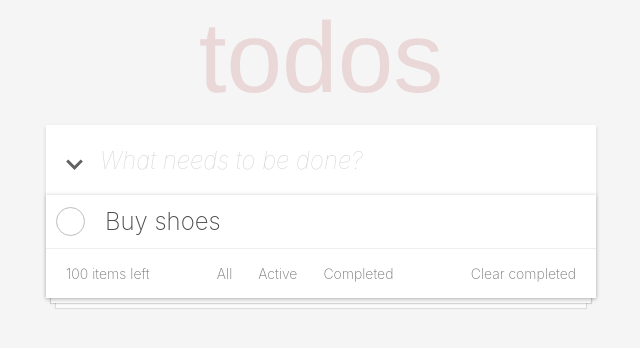
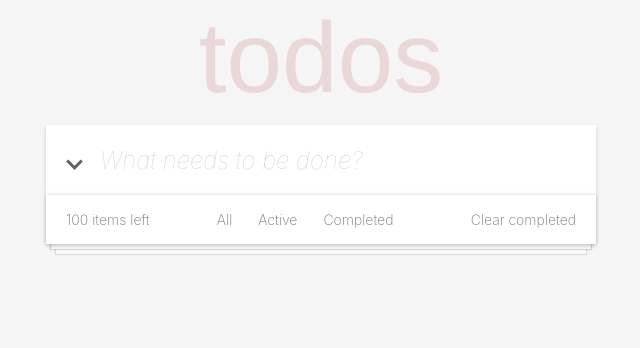
Before and after one commit to tyirenkyi/todo-app, a React (Create React App) app: page / in a window 1280 px wide. Shown: the top 348 px of the page, without its empty margins (319-959 px from the left). Built offline with nearby package versions, Linux system fonts and the light colour scheme.

Commit message:
Add a todo

```diff
--- a/src/App.css
+++ b/src/App.css
@@ -32,6 +32,10 @@ h1 {
   flex-direction: row;
   align-items: center;
   padding: 10px 5px;
+}
+
+.input-box form {
+  width: 100%;
 }
 
 .input-box button {
--- a/src/App.tsx
+++ b/src/App.tsx
@@ -2,34 +2,53 @@ import React, { useState } from 'react';
 import { BiChevronDown } from 'react-icons/bi';
 
 import './App.css';
+import ToDo from "./ToDo";
 import ListItem from "./components/list-item";
 
 function App() {
-  const [all, setAll] = useState <Array<any>>(['in']);
-  const [active, setActive] = useState <Array<any>>(['in', 'yo']);
-  const [complete, setComplete] = useState <Array<any>>(['in', 'yo']);
-  const [activeList, setActiveList] = useState <Array<any>>([all]);
+  const [newTodo, setNewTodo] = useState <string>('');
+  const [all, setAll] = useState <Array<ToDo>>([]);
+  const [active, setActive] = useState <Array<ToDo>>([]);
+  const [complete, setComplete] = useState <Array<ToDo>>([]);
+  const [activeTab, setActiveTab] = useState <number>(0);
 
   const changeList = (list: string) => {
     switch (list) {
       case 'all':
-        setActiveList(all);
+        setActiveTab(0);
         break;
       case 'active':
-        setActiveList(active);
+        setActiveTab(1);
         break;
       case 'complete':
-        setActiveList(complete);
+        setActiveTab(2);
         break;
       default:
         break;
     }
   }
 
+  const handleSubmit = (event: React.FormEvent<HTMLFormElement>) => {
+    event.preventDefault();
+    if(newTodo === "")
+      return;
+    event.currentTarget.reset();
+    setNewTodo("");
+    addToDo({text: newTodo, complete: false});
+  }
+
+  const addToDo = (todo: ToDo) => {
+    setActive([...active, todo]);
+    setAll([...all, todo]);
+  }
+
+  const handleChange = (event: React.FormEvent<HTMLInputElement>) => {
+    event.preventDefault();
+    setNewTodo(event.currentTarget.value);
+  }
+
   const testHooks = () => {
-    setAll([1]);
-    setActive([1]);
-    setComplete([1]);
+    setComplete([{text: 'in', complete: true}]);
   }
 
   return (
@@ -40,13 +59,24 @@ function App() {
           <button onClick={testHooks}>
             <BiChevronDown size={35} color="#616161"/>
           </button>
-          <input
-            placeholder="What needs to be done?"
-          />
+          <form
+            onSubmit={(event) => handleSubmit(event)}
+            id="form"
+          >
+            <input
+              placeholder="What needs to be done?"
+              id="todo"
+              onChange={(event) => handleChange(event)}
+              autoComplete={"off"}
+            />
+            <button
+              hidden type="submit"
+            />
+          </form>
         </div>
         <div className="list-content">
-          {activeList.map((item, index) => (
-            <ListItem />
+          {[all, active, complete][activeTab].map((item, index) => (
+            <ListItem data={item} key={index} />
           ))}
           <div className="list-actions">
             <p className="list-count">100 items left</p>
--- /dev/null
+++ b/src/ToDo.tsx
@@ -0,0 +1,6 @@
+interface ToDo {
+  text: string,
+  complete: boolean
+}
+
+export default ToDo;
--- a/src/components/list-item.tsx
+++ b/src/components/list-item.tsx
@@ -1,23 +1,18 @@
-import React, { useState } from "react";
+import React from "react";
 import { VscCheck, VscClose } from "react-icons/vsc";
 
 import "../styles/list-item.css";
+import ToDo from "../ToDo";
 
-function ListItem() {
-  const [complete, setComplete] = useState(false);
-
-  const toggleComplete = () => {
-    setComplete(!complete);
-  }
-
+function ListItem(props: {data: ToDo}): JSX.Element {
   return (
-    <div className={`list-item-container ${complete && "complete"}`}>
-      <button className={`checkmark ${complete && "checked"}`} onClick={toggleComplete}>
+    <div className={`list-item-container ${props.data.complete && "complete"}`}>
+      <button className={`checkmark ${props.data.complete && "checked"}`}>
         <VscCheck color="#1DE9B6" size={20} className='check'/>
       </button>
-      <p className="list-text">Buy shoes</p>
+      <p className="list-text">{props.data.text}</p>
       <button className="delete-btn">
-        <VscClose size={25} />
+        <VscClose size={24} />
       </button>
     </div>
   )
```
